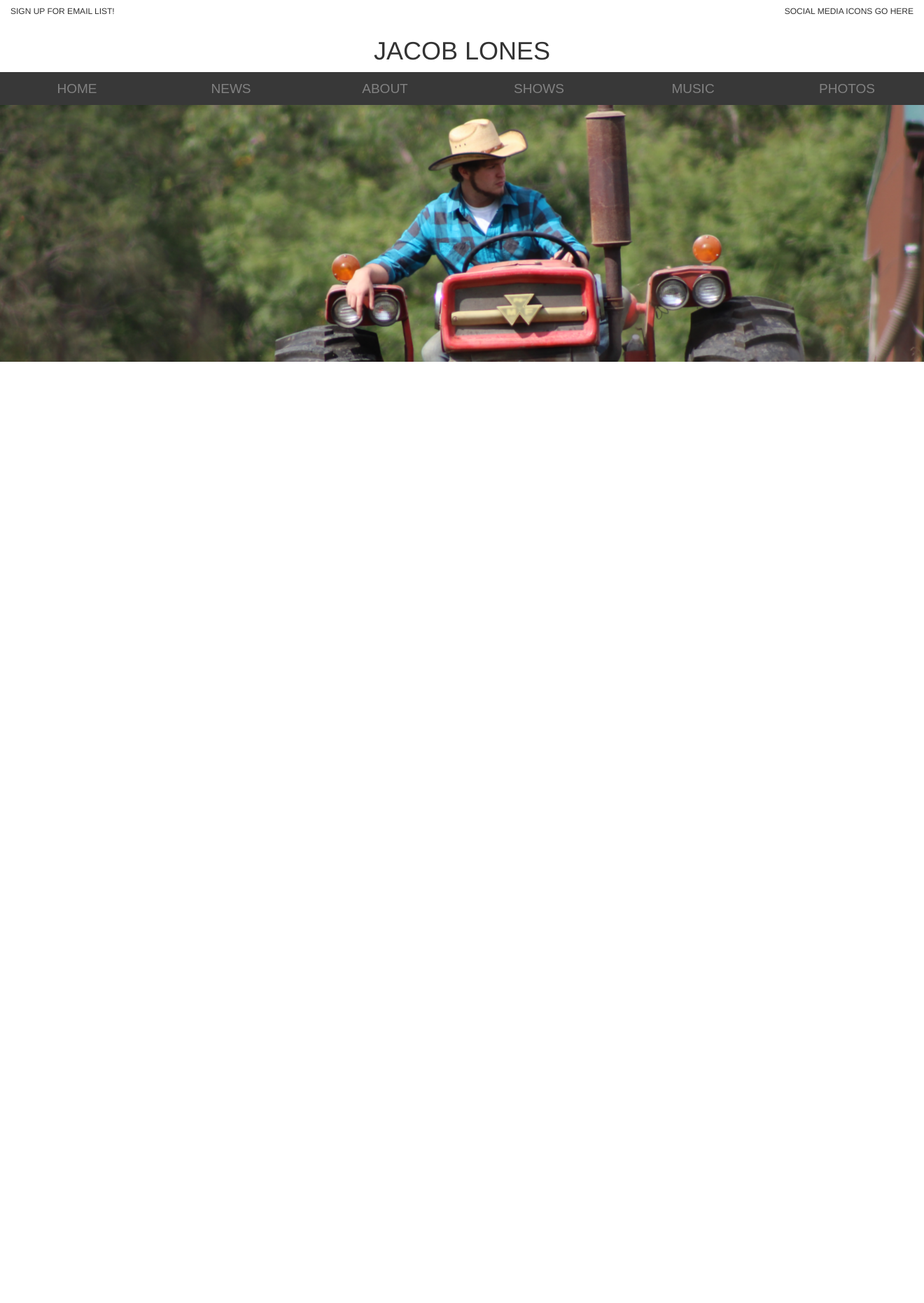
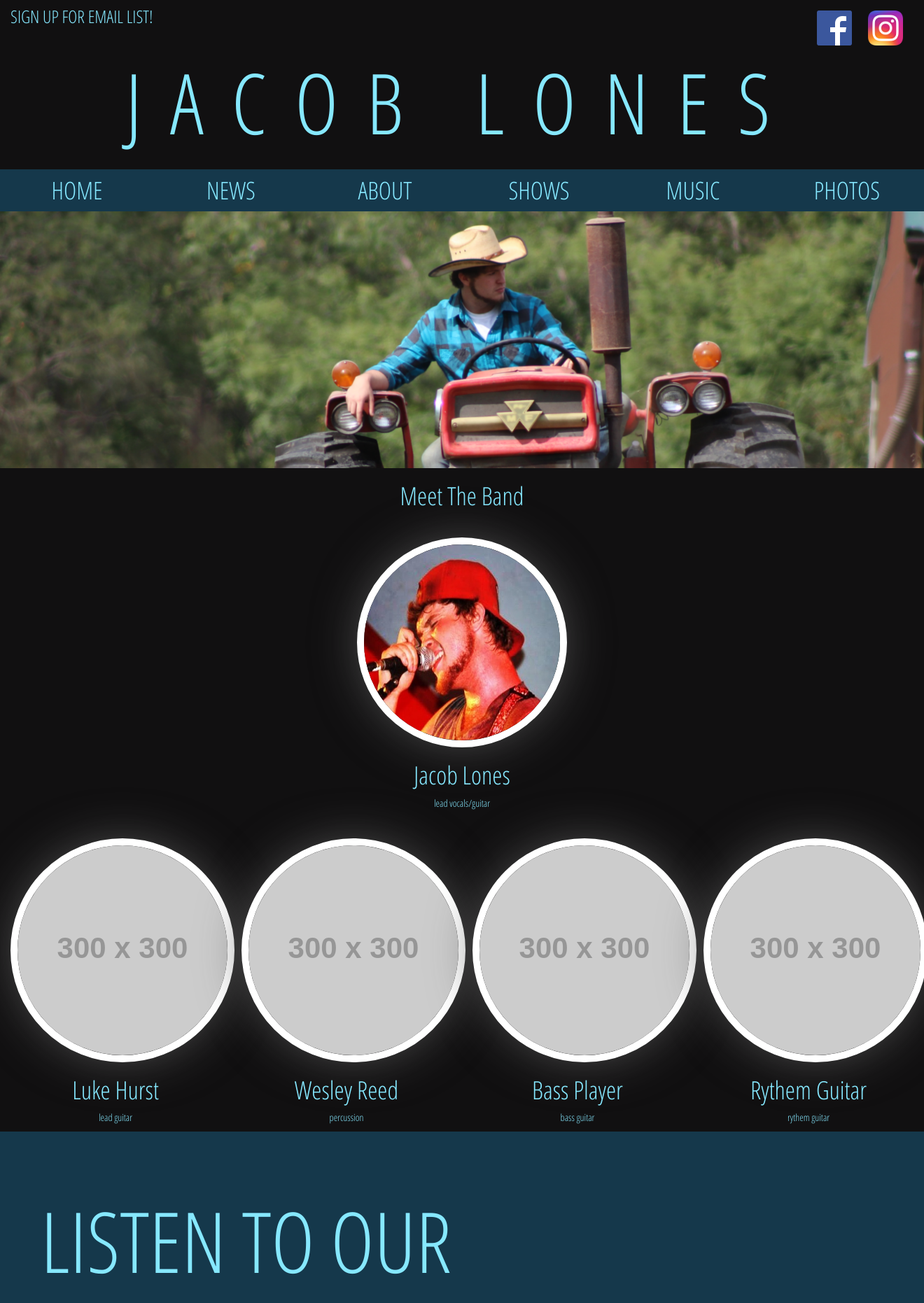
Before and after one commit to jakegornall/JacobLonesWebsite, a Flask app: page / in a window 1320 px wide. Shown: the top 1862 px of the page at 70% size. Before the commit the page ends 517 px from the top, so only its background shows below. Run offline with Flask 2, Linux system fonts and the light colour scheme; grey boxes labelled with a size stand in for pictures from a placeholder-image service; a map, chart or similar area stays blank; some libraries are stand-ins or nearby versions; grey boxes are pictures that could not be loaded.

Commit message:
Complete Updaate

```diff
--- a/static/css/MainPageStyles.css
+++ b/static/css/MainPageStyles.css
@@ -10,7 +10,29 @@ body, .container {
 }
 
 body {
-	background-color: white;
+	background-color: #111011;
+	font-family: 'Open Sans Condensed', sans-serif;
+	color: #86e8ff;
+}
+
+#email-signup {
+	font-size: 25px;
+}
+
+#socialmedia img {
+	margin: 15px;
+	margin-left: 5px;
+}
+
+#title {
+	color: #86e8ff;
+	font-size: 120px;
+	padding: 20px;
+	padding-top: 0px;
+	margin-top: 0px;
+	margin-bottom: 10px;
+	letter-spacing: 40px;
+	font-family: 'Open Sans Condensed', sans-serif;
 }
 
 #menu-icon {
@@ -18,18 +40,71 @@ body {
 	display: none;
 	background-color: transparent;
 	border: none;
-	padding: 10px;
+	padding: 25px;
+	color: #86e8ff;
+	font-size: 30px;
 }
 .menu-item {
-	padding: 10px;
+	padding: 25px;
+	padding-top: 5px;
+	padding-bottom: 5px;
 	margin: auto;
+	margin-top: 0px;
+	margin-bottom: 0px;
+	transition: background-color 1s;
+}
+.menu-item:hover {
+	background-color: #4d6f82;
+}
+a {
+	color: inherit;
+}
+a:hover {
+	color: inherit;
 }
 #nav-bar {
 	display: block;
-	background-color: #383838;
-	color: #828282;
-	font-family: sans-serif;
-	font-size: 19px;
+	background-color: #15384b;
+	color: #86e8ff;
+	font-size: 35px;
+}
+
+.member-pic {
+	border: 10px solid white;
+	border-radius: 50%;
+	margin-top: 30px;
+	-webkit-box-shadow: 0px 0px 73px -12px rgba(94,94,94,1);
+    -moz-box-shadow: 0px 0px 73px -12px rgba(94,94,94,1);
+	box-shadow: 0px 0px 73px -12px rgba(94,94,94,1);
+}
+#banner {
+	transition: width 1s;
+	width: 100%;
+
+}
+#banner-container {
+	overflow: hidden;
+}
+#music {
+	background-color: #15384b;
+	padding: 25px;
+	padding-top: 50px;
+	padding-bottom: 50px;
+}
+#music h1 {
+	font-size: 120px;
+	vertical-align: center;
+}
+#music h2 {
+	font-size: 90px;
+}
+
+footer {
+	background-color: #15384b;
+	padding: 25px;
+	margin: 0px;
+	margin-top: 15px;
+	color: black;
 }
 
 @media screen and (max-width: 992px) {
@@ -39,11 +114,28 @@ body {
 	#menu-icon {
 		display: block;
 	}
+	#title {
+		padding: 0px;
+	}
+	.menu-item {
+		display: inline;
+	}
 	#nav-bar {
 		height: 0px;
 	}
 	#email-signup, #socialmedia {
 		text-align: center;
+	}
+	#banner {
+		width: 200%;
+		margin-left: -50%;
+	}
+	#banner-container {
+		height: 300px;
+	}
+	#spotify-player {
+		width: 100%;
+		height: 200px;
 	}
 }
 
--- a/static/js/LonesMainPageController.js
+++ b/static/js/LonesMainPageController.js
@@ -6,8 +6,12 @@ $(document).ready(function() {
 		if (isVisable === false){
 			$('#nav-bar').animate({
 				marginLeft: "0px",
-				height: "300px"
+				height: "45px"
 			});
+			setTimeout(function(){
+				$('#nav-bar').css('height', 'auto');
+			}, 400)
+
 
 			isVisable = true;
 		} else {
@@ -26,10 +30,23 @@ $(window).resize(function() {
 		$('#nav-bar').css('margin-left', '0px');
 		$('.menu-item').css('height', 'auto');
 	} else if (isVisable === true) {
-		$('#nav-bar').css('height', '300px');
+		$('#nav-bar').css('height', 'auto');
 		$('#nav-bar').css('margin-left', '0px');
 	} else {
 		$('#nav-bar').css('height', '0px');
 		$('#nav-bar').css('margin-left', '-150%');
 	}
 })
+
+
+// creates smooth window scroll when a tag is clicked.
+var $root = $('html, body');
+$('a').click(function() {
+    var href = $.attr(this, 'href');
+    $root.animate({
+        scrollTop: $(href).offset().top
+    }, 1000, 'swing', function () {
+        window.location.hash = href;
+    });
+    return false;
+});
--- a/templates/LandingPage.html
+++ b/templates/LandingPage.html
@@ -21,6 +21,9 @@
     <!-- Latest compiled and minified JavaScript -->
     <script src="https://maxcdn.bootstrapcdn.com/bootstrap/3.3.7/js/bootstrap.min.js" integrity="sha384-Tc5IQib027qvyjSMfHjOMaLkfuWVxZxUPnCJA7l2mCWNIpG9mGCD8wGNIcPD7Txa" crossorigin="anonymous"></script>
 
+    <link href="https://fonts.googleapis.com/css?family=Open+Sans+Condensed:300" rel="stylesheet">
+    <link href="https://fonts.googleapis.com/css?family=Open+Sans+Condensed:300" rel="stylesheet">
+
 
     <!--[if lt IE 9]>
         <script src="https://cdnjs.cloudflare.com/ajax/libs/html5shiv/3.7.3/html5shiv.js"></script>
@@ -35,29 +38,74 @@
                 <h6 id="email-signup">SIGN UP FOR EMAIL LIST!</h6>
             </div>
             <div id="socialmedia" class="col-md-6 text-right">
-                <h6>SOCIAL MEDIA ICONS GO HERE</h6>
+                <img src="{{url_for('static', filename='images/FB-f-Logo__blue_50.png')}}">
+                <img src="{{url_for('static', filename='images/Instagram-v051916.png')}}" width="50px">
             </div>
         </div>
         <div class="row">
             <div class="col-md-12 text-center no-margin no-padding">
-                <h1>JACOB LONES</h1>
+                <h1 id="title">JACOB LONES</h1>
                 <button id="menu-icon">MENU</button>
                 <div id="nav-bar" class="row no-margin no-padding" width="100%">
-                    <div class="col-md-2 menu-item">HOME</div>
-                    <div class="col-md-2 menu-item">NEWS</div>
-                    <div class="col-md-2 menu-item">ABOUT</div>
-                    <div class="col-md-2 menu-item">SHOWS</div>
-                    <div class="col-md-2 menu-item">MUSIC</div>
-                    <div class="col-md-2 menu-item">PHOTOS</div>
+                    <a href="#home"><div class="col-md-2 menu-item">HOME</div></a>
+                    <a href="#news"><div class="col-md-2 menu-item">NEWS</div></a>
+                    <a href="#about"><div class="col-md-2 menu-item">ABOUT</div></a>
+                    <a href="#shows"><div class="col-md-2 menu-item">SHOWS</div></a>
+                    <a href="#music"><div class="col-md-2 menu-item">MUSIC</div></a>
+                    <a href="#photos"><div class="col-md-2 menu-item">PHOTOS</div></a>
                 </div>
             </div>
         </div>
         <div class="row">
-            <div class="col-md-12 no-margin no-padding">
-                <img src="{{url_for('static', filename='images/LonesBanner.png')}}" width="100%">
+            <div id="banner-container" class="col-md-12 no-margin no-padding">
+                <img id="banner" src="{{url_for('static', filename='images/LonesBanner.png')}}">
             </div>
         </div>
+        <div id="about" class="row">
+        	<div class="col-md-12 text-center">
+        		<h1>Meet The Band</h2>
+        	</div>
+        	<div class="col-md-12 text-center">
+        		<img class="member-pic" src="{{url_for('static', filename='images/square_lones_bioPic.jpg')}}" width="300px" height="300px">
+        		<h1>Jacob Lones</h1>
+        		<p>lead vocals/guitar</p>
+        	</div>
+        	<div class="col-md-3 text-center">
+        		<img class="member-pic" src="http://placehold.it/300x300">
+        		<h1>Luke Hurst</h1>
+        		<p>lead guitar</p>
+        	</div>
+        	<div class="col-md-3 text-center">
+        		<img class="member-pic" src="http://placehold.it/300x300">
+        		<h1>Wesley Reed</h1>
+        		<p>percussion</p>
+        	</div>
+        	<div class="col-md-3 text-center">
+        		<img class="member-pic" src="http://placehold.it/300x300">
+        		<h1>Bass Player</h1>
+        		<p>bass guitar</p>
+        	</div>
+        	<div class="col-md-3 text-center">
+        		<img class="member-pic" src="http://placehold.it/300x300">
+        		<h1>Rythem Guitar</h1>
+        		<p>rythem guitar</p>
+        	</div>
+        </div>
+        <div id="music" class="row">
+        	<div class="col-md-6 text-right">
+        		<br>
+        		<h1>LISTEN TO OUR LATEST RELEASE!</h1>
+        		<br>
+        		<h2>Fence Row Kids!</h2>
+        	</div>
+        	<div class="col-md-6">
+        		<iframe id="spotify-player" src="https://embed.spotify.com/?uri=spotify:album:3koTZOeLmhdfnWqaGnkR2W" width="80%" height="680" frameborder="0" allowtransparency="true"></iframe>
+        	</div>
+        </div>
     </div>
+    <footer class="text-center">
+        <h1>Site Created By: Jake Gornall</h6>
+    </footer>
     <script src="{{url_for('static', filename='js/LonesMainPageController.js')}}"></script>
 </body>
 </html>
```
Also changed, not shown: static/images/FB-f-Logo__blue_50.png (added), static/images/Instagram-v051916.png (added), static/images/square_lones_bioPic.jpg (added).
